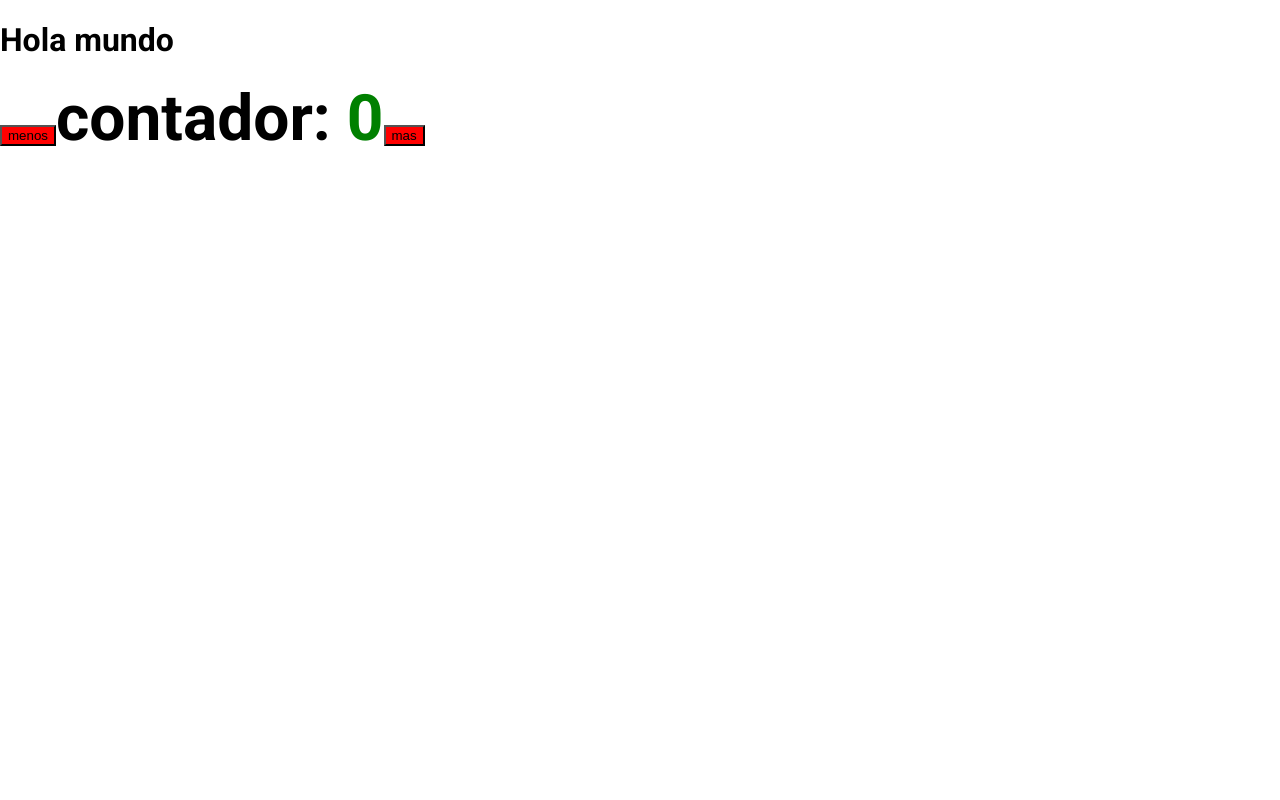
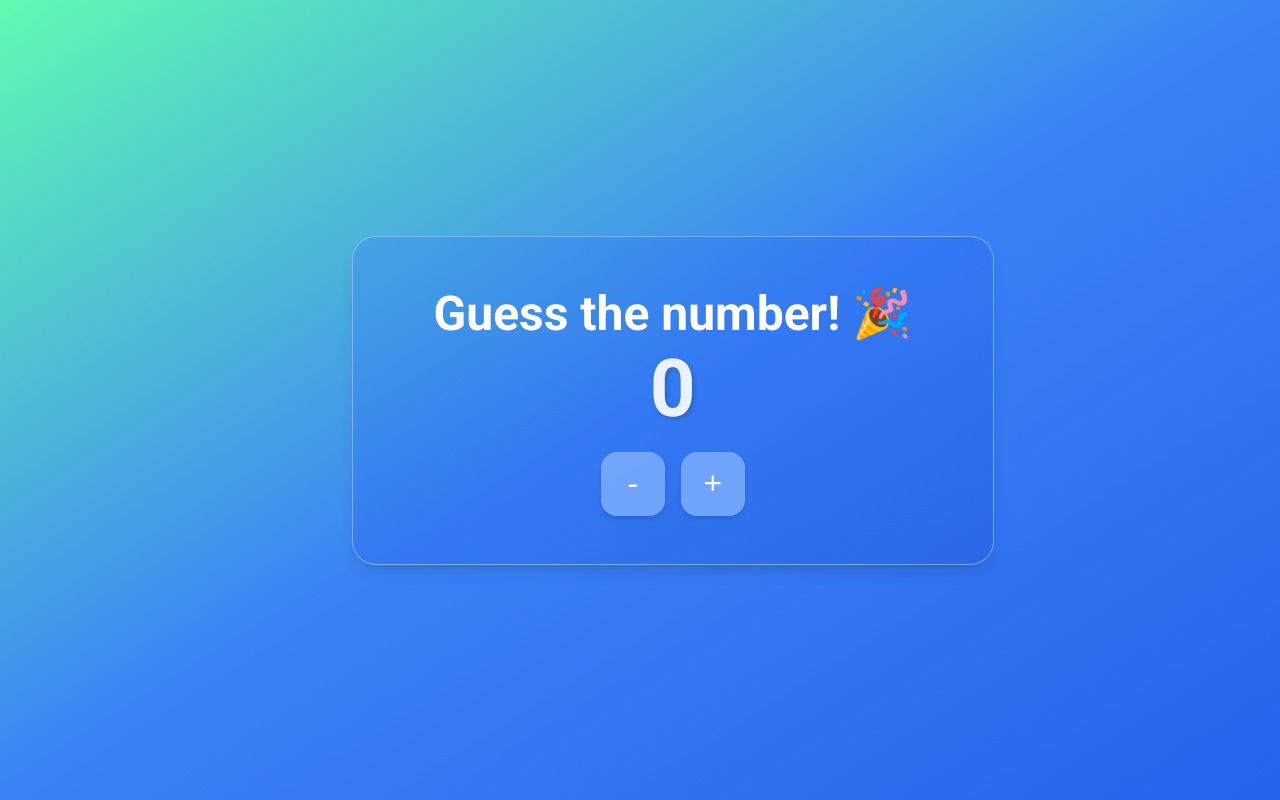
Before and after one commit to platzi/vue-mystery-counter, a Vue app: page / in a window 1280 px wide. Built offline with nearby package versions, Linux system fonts and the light colour scheme.

Commit message:
feat: adding new styles and structure

```diff
--- a/src/App.vue
+++ b/src/App.vue
@@ -3,8 +3,62 @@ import GameCounter from '@/components/GameCounter.vue'
 </script>
 
 <template>
-  <h1>Hola mundo</h1>
-  <GameCounter />
+  <main class="main">
+    <div class="wrapper">
+      <div class="wrapper__content">
+        <h1 class="title">Guess the number! 🎉</h1>
+        <span>{{ counter }}</span>
+        <div>
+          <GameCounter />
+        </div>
+      </div>
+    </div>
+  </main>
 </template>
 
-<style scoped></style>
+<style scoped>
+.main {
+  display: flex;
+  min-height: 100vh;
+  flex-direction: column;
+  align-items: center;
+  justify-content: center;
+  background: linear-gradient(to bottom right, #60fab2, #3b82f6, #2563eb);
+}
+
+.title {
+  text-align: center;
+  font-size: 3rem;
+  margin: 0;
+}
+
+.wrapper {
+  display: flex;
+  flex-direction: column;
+  justify-content: center;
+  align-items: center;
+  gap: 1rem;
+}
+
+.wrapper__content {
+  width: 100%;
+  max-width: 34rem;
+  margin: 0 auto;
+  padding: 3rem;
+  display: flex;
+  flex-direction: column;
+  align-items: center;
+  backdrop-filter: blur(16px);
+  background: linear-gradient(
+    to bottom right,
+    rgba(59, 130, 246, 0.3),
+    rgba(37, 99, 235, 0.3),
+    rgba(29, 78, 216, 0.3)
+  );
+  border-radius: 1.5rem;
+  box-shadow:
+    0 10px 15px -3px rgba(0, 0, 0, 0.1),
+    0 4px 6px -2px rgba(0, 0, 0, 0.05);
+  border: 1px solid rgba(191, 219, 254, 0.5);
+}
+</style>
--- a/src/assets/main.css
+++ b/src/assets/main.css
@@ -1,4 +1,6 @@
 body {
+  font-family: "Roboto", serif;
+  color: white;
+  padding: 0;
   margin: 0;
-  font-family: "Roboto", serif;
 }
--- a/src/components/GameCounter.vue
+++ b/src/components/GameCounter.vue
@@ -1,30 +1,73 @@
-<script setup>
-const isActive = false
-</script>
+<script setup></script>
 
 <template>
-  <button>menos</button>
-  <span class="counter" :class="{ 'counter--active': isActive }" style="font-size: 4rem"
-    >contador: <span>0</span></span
-  >
-  <button>mas</button>
+  <div class="counter-game">
+    <span class="number">0</span>
+    <div class="button-group">
+      <button>-</button>
+      <button>+</button>
+    </div>
+  </div>
 </template>
 
 <style scoped lang="scss">
-.counter {
-  font-weight: bold;
-  font-size: 2rem;
-
-  & > span {
-    color: green;
-  }
+.counter-game {
+  display: flex;
+  flex-direction: column;
+  align-items: center;
+  gap: 1rem;
 }
 
-.counter--active {
-  color: aqua;
+.number {
+  font-size: 5rem;
+  font-weight: bold;
+  color: white;
+  opacity: 0.9;
+  transition: all 0.3s ease-in-out;
+  text-shadow: 2px 2px 4px rgba(0, 0, 0, 0.2);
+  text-align: center;
 }
 
+.number:hover {
+  transform: scale(1.1);
+  color: rgb(219, 234, 254);
+}
+
+.button-group {
+  display: flex;
+  gap: 1rem;
+}
+
+.clue {
+  position: absolute;
+  top: 1rem;
+  right: 1rem;
+  border-radius: 50%;
+  width: 2rem;
+  height: 2rem;
+  background-color: transparent;
+  color: white;
+  border: 2px solid white;
+  font-weight: bold;
+  cursor: pointer;
+}
+
+/* Estilos botones */
 button {
-  background: red;
+  width: 4rem;
+  height: 4rem;
+  font-size: 2rem;
+  border-radius: 1rem;
+  background-color: rgba(119, 170, 251, 0.914);
+  color: white;
+  border: none;
+  box-shadow:
+    0 4px 6px -1px rgba(0, 0, 0, 0.1),
+    0 2px 4px -1px rgba(0, 0, 0, 0.06);
+  cursor: pointer;
+}
+
+button:hover:not(:disabled) {
+  background-color: rgba(26, 77, 188, 0.7);
 }
 </style>
```
